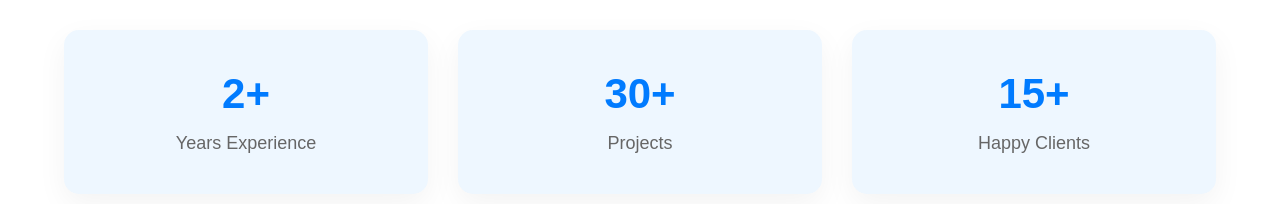
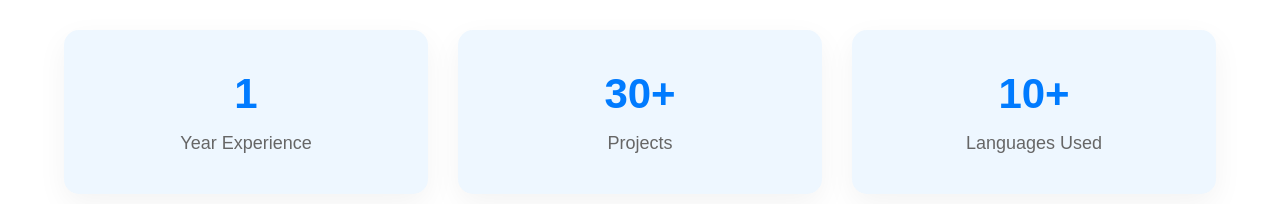
Before and after one commit to Bhavikbp13/Bhavikbp13.github.io, a Vue app: page / in a window 1280 px wide. Shown: the part 647-851 px from the top of the page. Built offline with nearby package versions, Linux system fonts and the light colour scheme.

Commit message:
Update Stats.vue

```diff
--- a/src/components/Stats.vue
+++ b/src/components/Stats.vue
@@ -4,9 +4,9 @@
 
 <div class="card">
 
-<h2>2+</h2>
+<h2>1</h2>
 
-<p>Years Experience</p>
+<p>Year Experience</p>
 
 </div>
 
@@ -20,9 +20,9 @@
 
 <div class="card">
 
-<h2>15+</h2>
+<h2>10+</h2>
 
-<p>Happy Clients</p>
+<p>Languages Used</p>
 
 </div>
 
```
